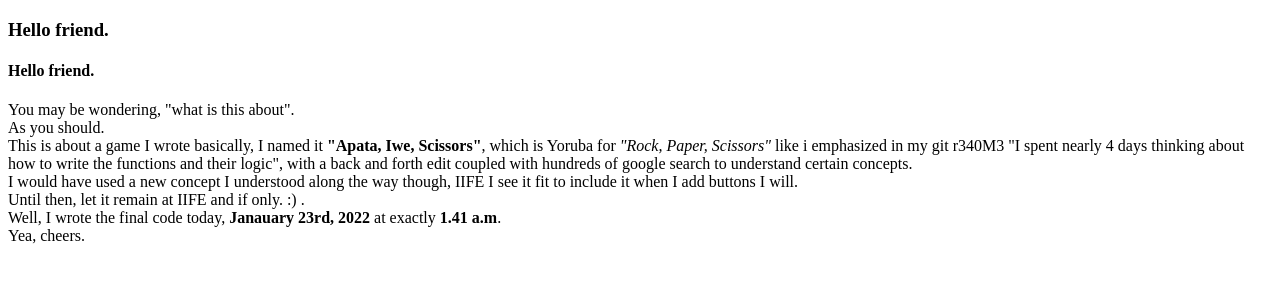
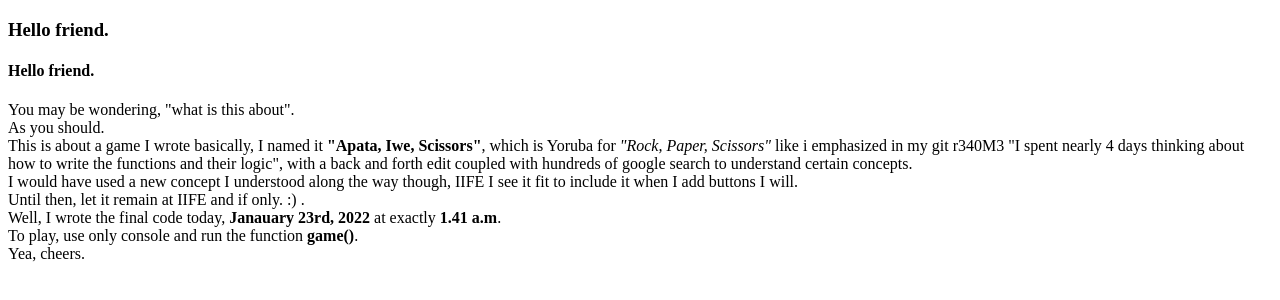
Before and after one commit to FFFF-0000h/Apata-Iwe-Scissors, a plain HTML site: page index.html in a window 1280 px wide. Drawn offline with Linux system fonts and the light colour scheme.

Commit message:
Slight update

```diff
--- a/index.html
+++ b/index.html
@@ -16,7 +16,7 @@
     </h4>
     <p>
         You may be wondering, "what is this about". <br/> As you should. <br/> This is about a game I wrote basically, I named it <b>"Apata, Iwe, Scissors"</b>, which is Yoruba for <i>"Rock, Paper, Scissors"</i> like i emphasized in my git r340M3 "I spent nearly 4 days thinking about how to write the functions and their logic", with a back and forth edit coupled with hundreds of google search to understand certain concepts. <br/> I would have used a new concept I understood along the way though, IIFE I see it fit to include it when I add buttons I will. <br/> Until then, let it remain at IIFE and if only. :) . <br/>
-        Well, I wrote the final code today, <b>Janauary 23rd, 2022</b> at exactly <b> 1.41 a.m</b>. <br/> Yea, cheers.
+        Well, I wrote the final code today, <b>Janauary 23rd, 2022</b> at exactly <b> 1.41 a.m</b>. <br/> To play, use only console and run the function <b>game()</b>. <br/> Yea, cheers.
     </p>
 </body>
 </html>
```
